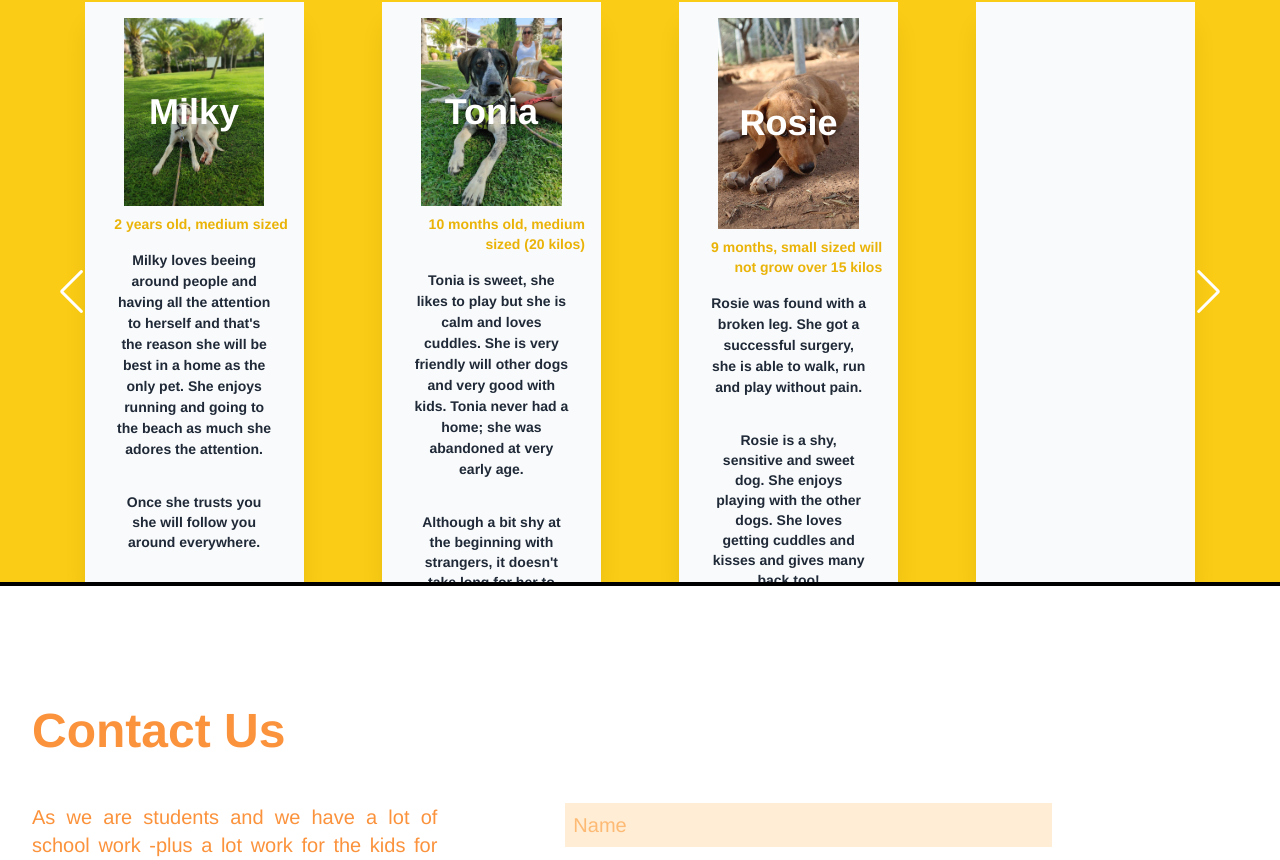
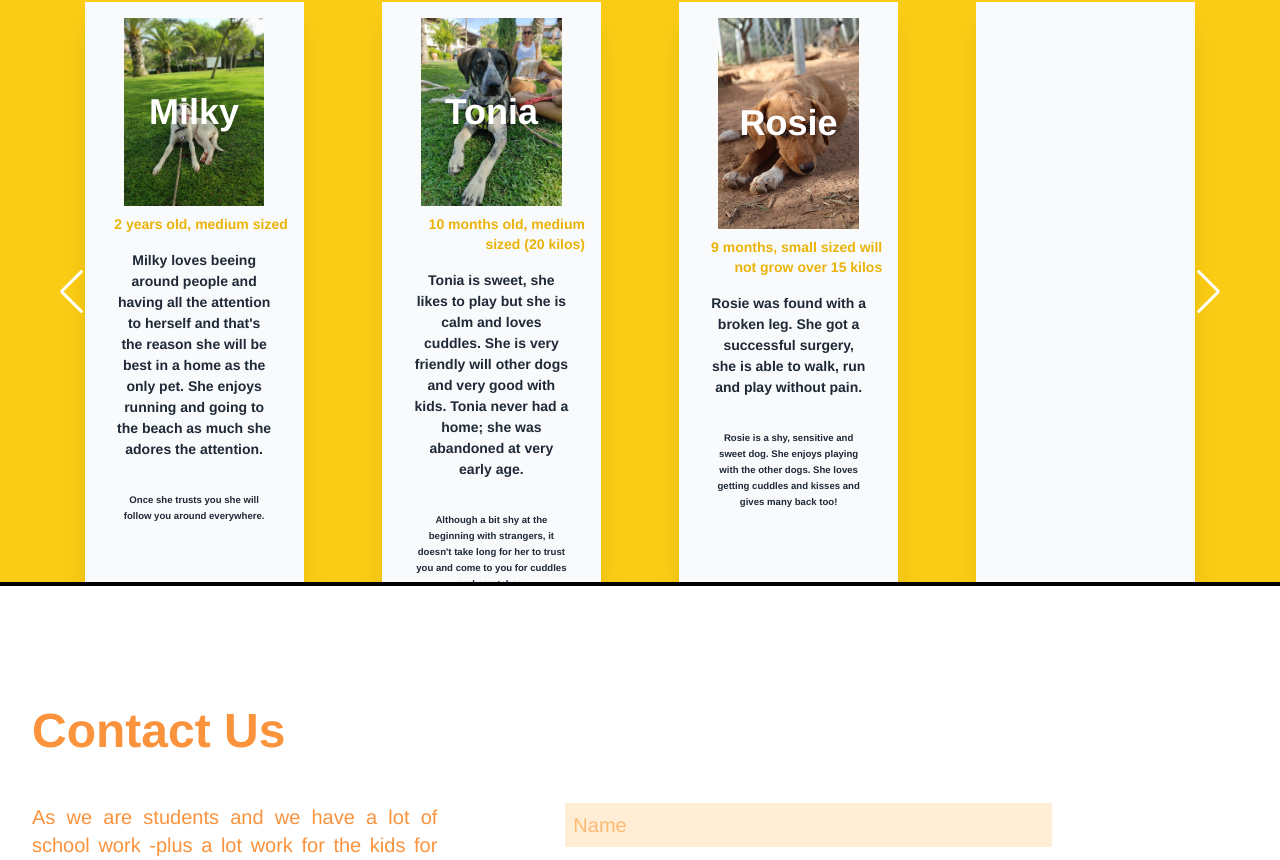
Before and after one commit to Kiwasthal/for_dogs, a Next.js app: page / in a window 1280 px wide. Shown: the part 3416-4276 px from the top of the page. Built offline with nearby package versions, Linux system fonts and the light colour scheme.

Commit message:
slight fix

```diff
--- a/components/SectionFour.jsx
+++ b/components/SectionFour.jsx
@@ -18,7 +18,7 @@ const SwiperCard = ({ url, name, desc, text, subtext }) => {
         <p className="p-0 text-[10px] md:p-4 md:text-[14px] text-gray-800 font-bold text-center">
           {text}
         </p>
-        <p className="p-1 md:p-4 text-[10px] leading-3 md:leading-5 text-sm text-gray-800 font-bold text-center">
+        <p className="p-1 md:p-4 text-[10px] leading-3 md:leading-4 text-sm md:text-[0.6rem]  text-gray-800 font-bold text-center">
           {subtext}
         </p>
       </div>
```
